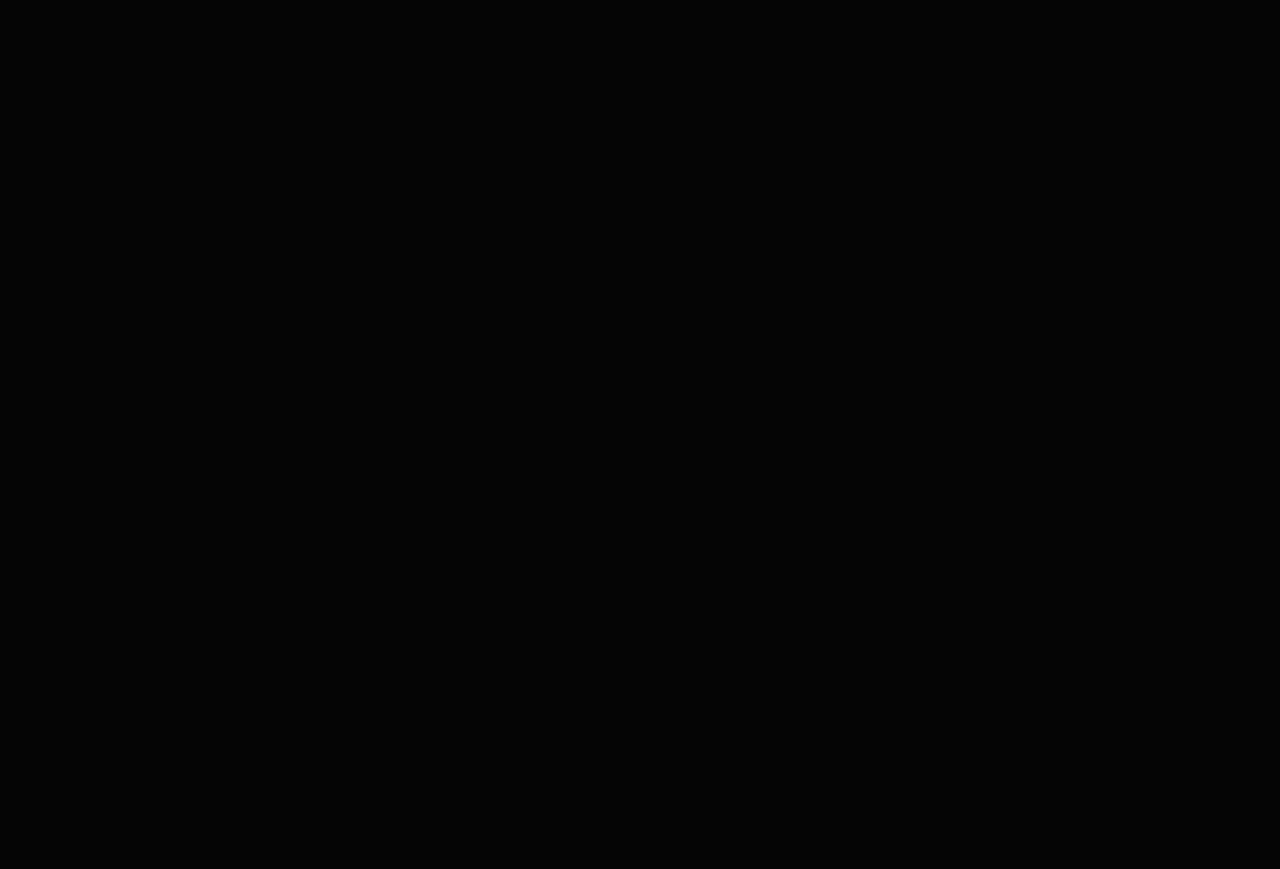
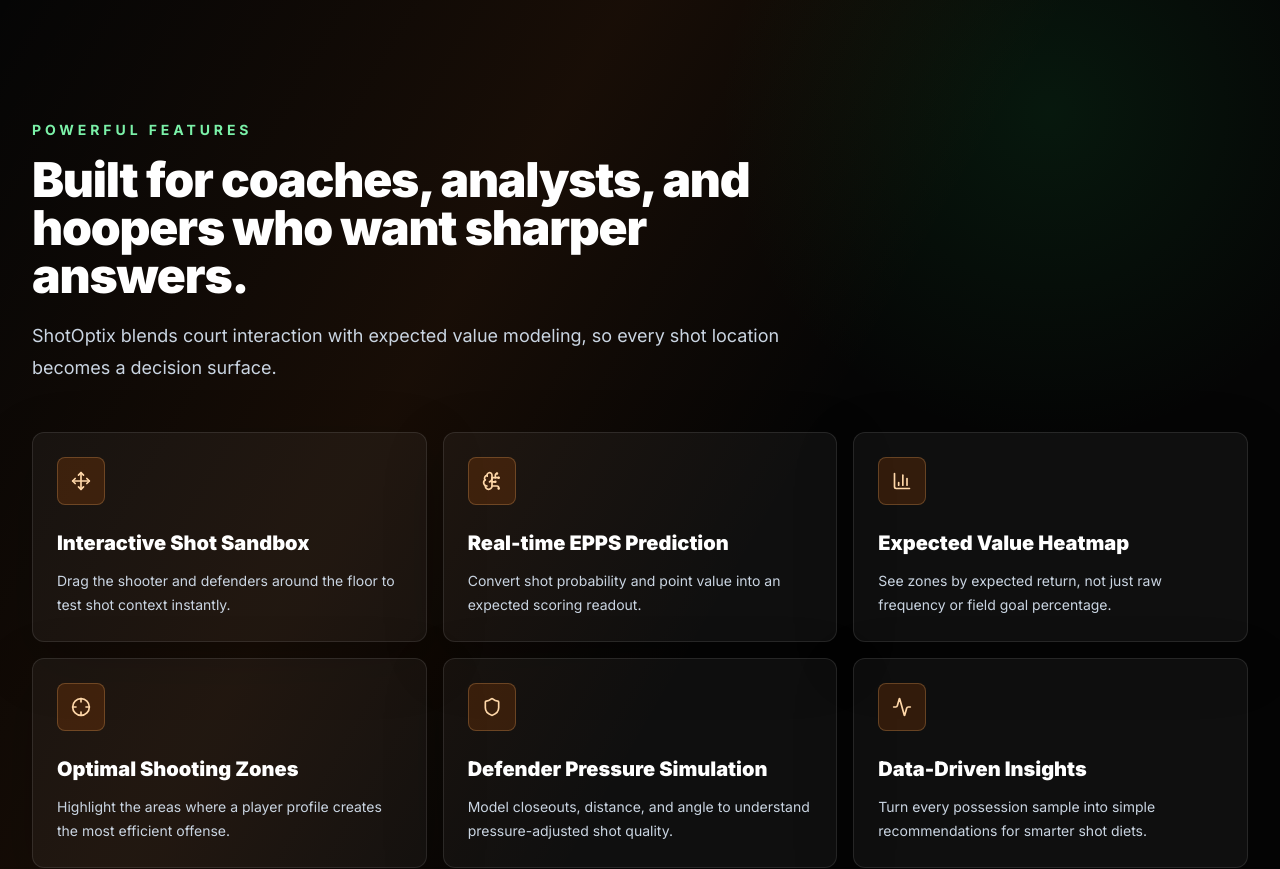
Before and after one commit to Rabin935/shot-optimizing-engine, a Next.js app: page / in a window 1280 px wide. Shown: the part 1940-2809 px from the top of the page. Before the commit the page ends 1932 px from the top, so only its background shows below. Built offline with nearby package versions, Linux system fonts and the light colour scheme.

Commit message:
feat: build key features section with interactive cards

```diff
--- a/app/page.tsx
+++ b/app/page.tsx
@@ -1,9 +1,63 @@
 "use client";
 
 import { motion } from "framer-motion";
-import { ArrowRight, Play, Target } from "lucide-react";
+import {
+  Activity,
+  ArrowRight,
+  BarChart3,
+  BrainCircuit,
+  Crosshair,
+  Move,
+  Play,
+  Shield,
+  Target,
+} from "lucide-react";
+import type { LucideIcon } from "lucide-react";
 
 const navLinks = ["Home", "Demo", "Features", "About"];
+
+const featureCards: {
+  icon: LucideIcon;
+  title: string;
+  description: string;
+}[] = [
+  {
+    icon: Move,
+    title: "Interactive Shot Sandbox",
+    description:
+      "Drag the shooter and defenders around the floor to test shot context instantly.",
+  },
+  {
+    icon: BrainCircuit,
+    title: "Real-time EPPS Prediction",
+    description:
+      "Convert shot probability and point value into an expected scoring readout.",
+  },
+  {
+    icon: BarChart3,
+    title: "Expected Value Heatmap",
+    description:
+      "See zones by expected return, not just raw frequency or field goal percentage.",
+  },
+  {
+    icon: Crosshair,
+    title: "Optimal Shooting Zones",
+    description:
+      "Highlight the areas where a player profile creates the most efficient offense.",
+  },
+  {
+    icon: Shield,
+    title: "Defender Pressure Simulation",
+    description:
+      "Model closeouts, distance, and angle to understand pressure-adjusted shot quality.",
+  },
+  {
+    icon: Activity,
+    title: "Data-Driven Insights",
+    description:
+      "Turn every possession sample into simple recommendations for smarter shot diets.",
+  },
+];
 
 export default function Home() {
   return (
@@ -289,6 +343,60 @@ export default function Home() {
           </motion.div>
         </div>
       </section>
+
+      <section
+        id="features"
+        className="relative overflow-hidden bg-background px-5 py-24 sm:px-6 lg:px-8 lg:py-32"
+      >
+        <div className="absolute inset-0 bg-[linear-gradient(120deg,transparent_0%,rgba(249,115,22,0.08)_34%,transparent_58%),radial-gradient(circle_at_82%_12%,rgba(22,163,74,0.12),transparent_24%)]" />
+        <div className="relative mx-auto max-w-7xl">
+          <motion.div
+            initial={{ opacity: 0, y: 22 }}
+            whileInView={{ opacity: 1, y: 0 }}
+            viewport={{ once: true, amount: 0.35 }}
+            transition={{ duration: 0.65 }}
+            className="max-w-3xl"
+          >
+            <p className="text-sm font-bold uppercase tracking-[0.28em] text-green-300">
+              Powerful Features
+            </p>
+            <h2 className="mt-4 text-4xl font-black tracking-tight text-white sm:text-5xl">
+              Built for coaches, analysts, and hoopers who want sharper answers.
+            </h2>
+            <p className="mt-5 text-lg leading-8 text-slate-300">
+              ShotOptix blends court interaction with expected value modeling,
+              so every shot location becomes a decision surface.
+            </p>
+          </motion.div>
+
+          <div className="mt-12 grid gap-4 sm:grid-cols-2 lg:grid-cols-3">
+            {featureCards.map((feature, index) => {
+              const Icon = feature.icon;
+
+              return (
+                <motion.div
+                  key={feature.title}
+                  initial={{ opacity: 0, y: 24 }}
+                  whileInView={{ opacity: 1, y: 0 }}
+                  viewport={{ once: true, amount: 0.25 }}
+                  transition={{ delay: index * 0.05, duration: 0.55 }}
+                  className="group rounded-xl border border-white/10 bg-white/[0.045] p-6 shadow-[0_18px_60px_rgba(0,0,0,0.22)] transition duration-300 hover:-translate-y-1 hover:border-orange-300/45 hover:bg-orange-500/[0.08]"
+                >
+                  <div className="mb-6 grid size-12 place-items-center rounded-lg border border-orange-300/25 bg-orange-500/15 text-orange-200 transition group-hover:border-green-300/35 group-hover:bg-green-400/15 group-hover:text-green-100">
+                    <Icon className="size-5" />
+                  </div>
+                  <h3 className="text-xl font-black text-white">
+                    {feature.title}
+                  </h3>
+                  <p className="mt-3 text-sm leading-6 text-slate-300">
+                    {feature.description}
+                  </p>
+                </motion.div>
+              );
+            })}
+          </div>
+        </div>
+      </section>
     </main>
   );
 }
```
